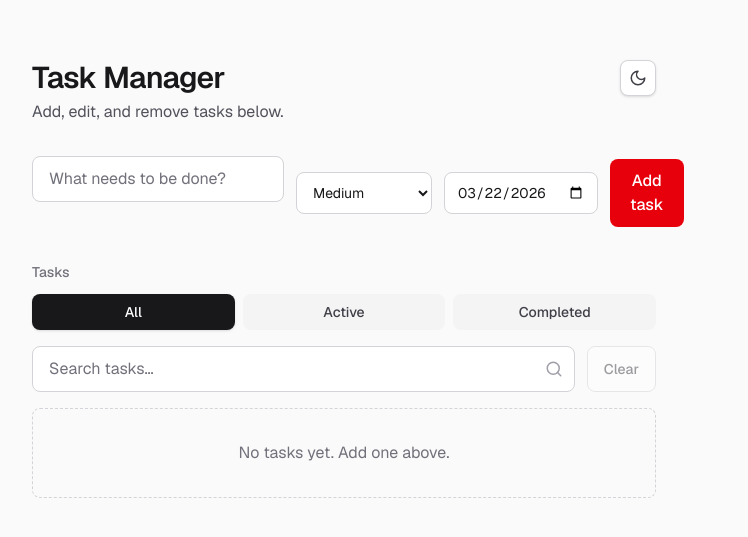
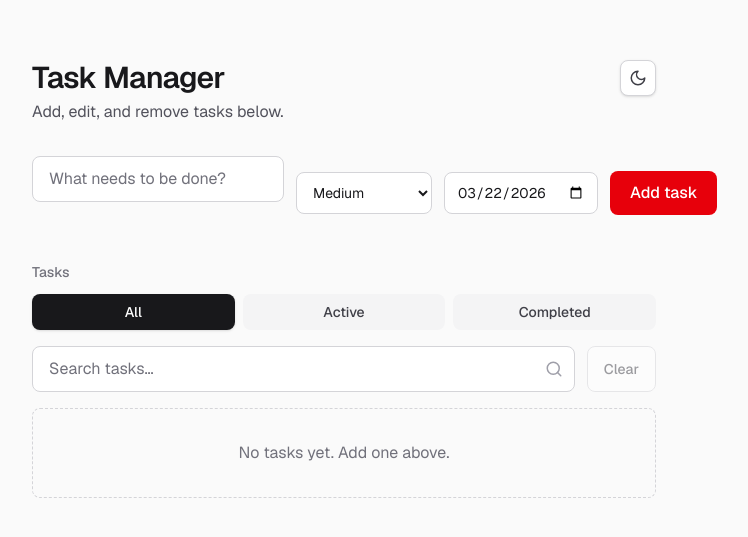
Before and after one commit to blackeyes1234/task-manager, a Next.js app: page / in a window 1280 px wide. Shown: the part 121-658 px from the top of the page, without its empty margins (296-1044 px from the left). Built offline with nearby package versions, Linux system fonts and the light colour scheme.

Commit message:
added cosemtic changes

```diff
--- a/components/TaskForm.tsx
+++ b/components/TaskForm.tsx
@@ -68,6 +68,7 @@ function TaskForm({ onSubmit }: TaskFormProps) {
       noValidate
       aria-label="Add a new task"
     >
+      <div className="flex w-full gap-3 items-start sm:items-center">
         <div className="flex-1 flex flex-col">
           <input
             id="task-form-title"
@@ -96,6 +97,7 @@ function TaskForm({ onSubmit }: TaskFormProps) {
             ) : null}
           </div>
         </div>
+        <div className="flex flex-col sm:flex-row gap-3 sm:gap-3 items-stretch sm:items-center flex-shrink-0">
           <select
             value={priority}
             onChange={(e) => setPriority(e.target.value as TaskPriority)}
@@ -115,12 +117,14 @@ function TaskForm({ onSubmit }: TaskFormProps) {
           />
           <button
             type="submit"
-        className="rounded-lg bg-red-600 px-5 py-2.5 font-medium text-white transition hover:bg-red-700 focus:outline-none focus-visible:ring-2 focus-visible:ring-red-500 focus-visible:ring-offset-2 dark:bg-red-600 dark:hover:bg-red-700 dark:focus-visible:ring-red-400 dark:focus-visible:ring-offset-zinc-900"
+            className="whitespace-nowrap rounded-lg bg-red-600 px-5 py-2.5 font-medium text-white transition hover:bg-red-700 focus:outline-none focus-visible:ring-2 focus-visible:ring-red-500 focus-visible:ring-offset-2 dark:bg-red-600 dark:hover:bg-red-700 dark:focus-visible:ring-red-400 dark:focus-visible:ring-offset-zinc-900"
             disabled={!!error && touched}
             aria-disabled={!!error && touched}
           >
             Add task
           </button>
+        </div>
+      </div>
     </form>
   );
 }
--- a/package.json
+++ b/package.json
@@ -11,7 +11,8 @@
     "test:watch": "jest --watch"
   },
   "dependencies": {
-    "next": "16.1.6",
+    "@vercel/speed-insights": "^2.0.0",
+    "next": "^16.2.1",
     "react": "19.2.3",
     "react-dom": "19.2.3"
   },
```
Also changed, not shown: 1 other file (tests, documents, lock files or other folders). Lines whose indentation alone changed are shown as unchanged.
